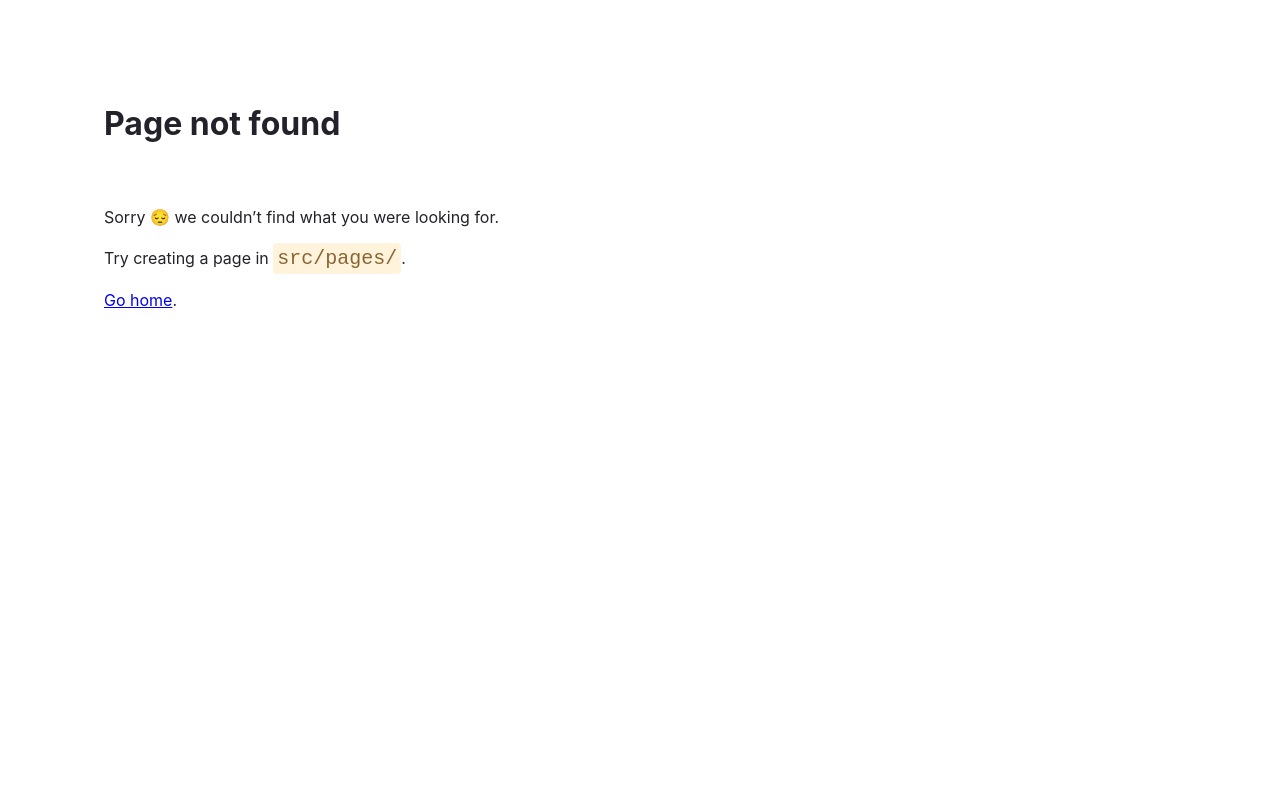
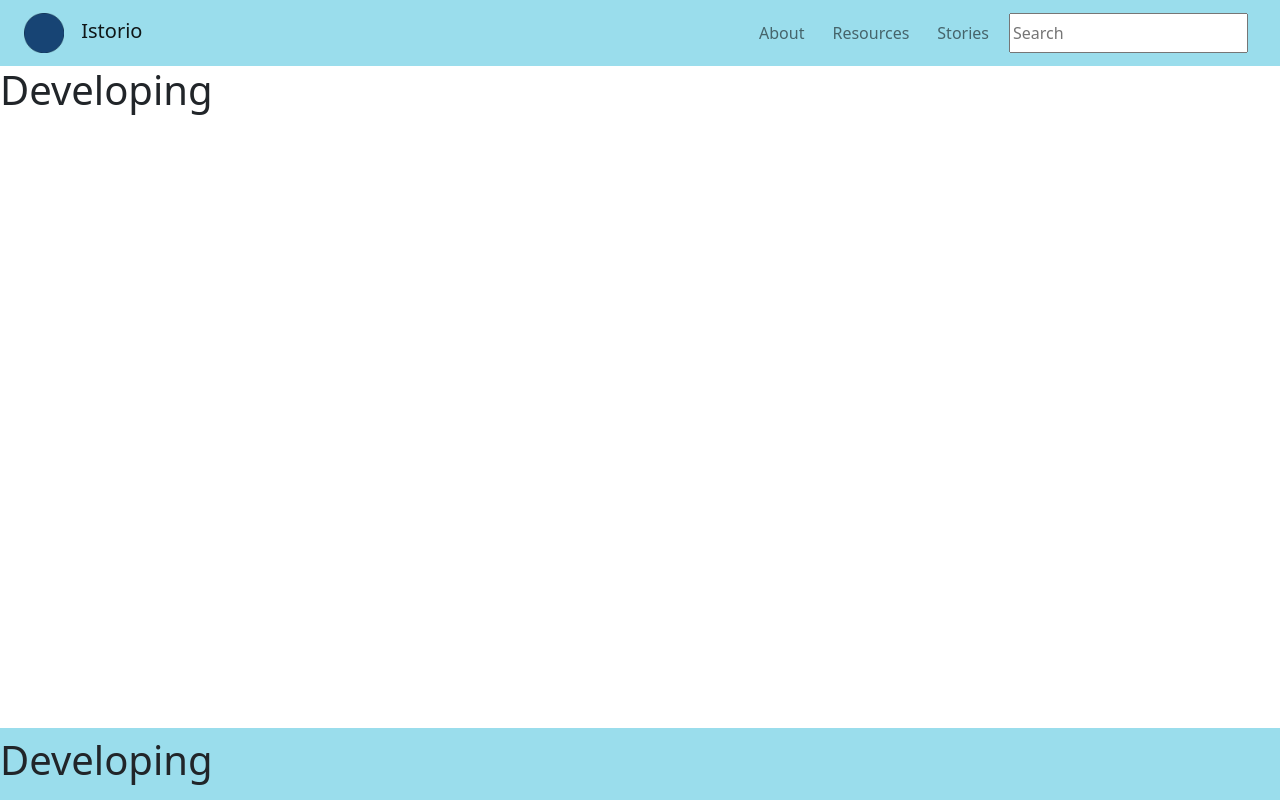
Before and after one commit to berrygoodthings/Stories-in-Healthcare, a Gatsby site: page /about in a window 1280 px wide. Before the commit this address had no page. Built offline with nearby package versions, Linux system fonts and the light colour scheme; Gatsby itself is replaced by a stand-in of ours.

Commit message:
Basic navbar, footer
Basic navbar and footer implemented
Todo: work on index page next, other pages not requiring routing

```diff
--- a/gatsby-config.js
+++ b/gatsby-config.js
@@ -1,6 +1,6 @@
 module.exports = {
   siteMetadata: {
-    title: `story`,
+    title: `Istorio`,
     siteUrl: `https://www.yourdomain.tld`
   },
   plugins: ["gatsby-plugin-emotion", "gatsby-plugin-image", "gatsby-plugin-sharp", "gatsby-transformer-sharp", {
--- a/package.json
+++ b/package.json
@@ -17,6 +17,7 @@
   "dependencies": {
     "@emotion/react": "^11.9.0",
     "@emotion/styled": "^11.8.1",
+    "bootstrap": "^5.1.3",
     "gatsby": "^4.11.2",
     "gatsby-plugin-emotion": "^7.11.0",
     "gatsby-plugin-image": "^2.11.1",
@@ -25,6 +26,7 @@
     "gatsby-source-firestore": "^1.0.3",
     "gatsby-transformer-sharp": "^4.11.0",
     "react": "^17.0.1",
+    "react-bootstrap": "^2.2.3",
     "react-dom": "^17.0.1"
   }
 }
--- /dev/null
+++ b/src/components/footer.js
@@ -0,0 +1,26 @@
+import { Link } from "gatsby"
+import PropTypes from "prop-types"
+import React from "react"
+import { Container, Row, Col } from "react-bootstrap"
+import 'bootstrap/dist/css/bootstrap.min.css'
+
+import styled from "@emotion/styled"
+
+
+const StyledFooter = styled.header`
+      background: #9ADDEC;
+      minHeight: {window.screen.availHeight * .1};
+      width:{window.screen.availWidth};
+      paddingTop: 70px;
+`
+
+const Footer = ({}) => {
+
+    return(
+    <StyledFooter className = "navbar fixed-bottom">
+      <h1>Developing</h1>
+    </StyledFooter>
+    )
+}
+
+export default Footer
--- a/src/components/header.js
+++ b/src/components/header.js
@@ -1,34 +1,66 @@
 import { Link } from "gatsby"
 import PropTypes from "prop-types"
 import React from "react"
+import { Container, Row, Col, Navbar, Nav } from "react-bootstrap"
+//import 'bootstrap/dist/css/bootstrap.min.css'
+
+import styled from "@emotion/styled"
+
+import Search from "./Search"
+
+import logo from "../images/placeholder image.png"
+let height = window.screen.availHeight;
+
+const StyledHeader = styled.header`
+      background: #9ADDEC;
+      marginBottom: 1.45rem;
+      maxHeight: {height * .01};
+`
+
+const Links = styled.image`
+    float: right;
+`
+
+function Logo(){
+  return(
+    <img src={logo} />
+  )
+}
+const SiteName = styled.div`
+  color: white;
+  float: left;
+  marginBottom: 50%rem;
+  maxWidth:100%;
+`
 
 const Header = ({ siteTitle }) => (
-  <header
-    style={{
-      background: `rebeccapurple`,
-      marginBottom: `1.45rem`,
-    }}
-  >
-    <div
-      style={{
-        margin: `0 auto`,
-        maxWidth: 960,
-        padding: `1.45rem 1.0875rem`,
-      }}
-    >
-      <h1 style={{ margin: 0 }}>
-        <Link
-          to="/"
-          style={{
-            color: `white`,
-            textDecoration: `none`,
-          }}
-        >
-          {siteTitle}
-        </Link>
-      </h1>
-    </div>
-  </header>
+
+  <StyledHeader>
+    <Container fluid>
+    <Navbar expand="md">
+
+      <Navbar.Brand href="/"> <img src={logo} width={40} style={{marginRight:window.screen.availWidth * .015, marginLeft:window.screen.availWidth * .015}}/> {siteTitle} </Navbar.Brand>
+      <Navbar.Toggle aria-controls = "navbarResponsive" />
+      <Navbar.Collapse id="navbarResponsive">
+        <Nav as = "ul" className = "ms-auto" style={{marginRight:window.screen.availWidth * .015}}>
+          <Nav.Item as="li" style={{marginRight:window.screen.availWidth * .015}}>
+            <Link to="./about" className="nav-link" activeClassName="active">About</Link>
+          </Nav.Item>
+          <Nav as="ul" style={{marginRight:window.screen.availWidth * .015}}>
+            <Link to="./resources" className="nav-link" activeClassName="active">Resources</Link>
+          </Nav>
+          <Nav as="ul" style={{marginRight:window.screen.availWidth * .015}}>
+            <Link to="./stories" className="nav-link" activeClassName="active">Stories</Link>
+          </Nav>
+          <Nav as="ul">
+            <Search />
+          </Nav>
+        </Nav>
+      </Navbar.Collapse>
+    </Navbar>
+    </Container>
+  </StyledHeader>
+
 )
 
 Header.propTypes = {
@@ -39,4 +71,5 @@ Header.defaultProps = {
   siteTitle: ``,
 }
 
+
 export default Header
--- a/src/components/layout.js
+++ b/src/components/layout.js
@@ -8,9 +8,14 @@
  import React from "react"
  import PropTypes from "prop-types"
  import {Link, useStaticQuery, graphql } from "gatsby"
+ import { Container, Row, Col } from "react-bootstrap"
+ import 'bootstrap/dist/css/bootstrap.min.css'
 
  import Header from "./header"
- import "./layout.css"
+ import Footer from "./footer"
+ import styled from "@emotion/styled"
+ import { css } from "@emotion/react"
+
 
  const Layout = ({ children }) => {
    const data = useStaticQuery(graphql`
@@ -27,18 +32,10 @@
      <>
        <Header siteTitle={data.site.siteMetadata.title} />
        <div
-         style={{
-           margin: `0 auto`,
-           maxWidth: 960,
-           padding: `0 1.0875rem 1.45rem`,
-         }}
        >
          <main>{children}</main>
-         <footer>
-           © {new Date().getFullYear()}, Built with
-           {` `}
-           <a href="https://www.gatsbyjs.org">Gatsby</a>
-         </footer>
+
+        <Footer />
        </div>
      </>
    )
--- /dev/null
+++ b/src/components/search.js
@@ -0,0 +1,32 @@
+import React from "react";
+
+export default function Search(){
+
+  const [formData, setFormData] = React.useState(
+    {
+        firstName: "",
+        lastName: "",
+        email: "",
+        comments: "",
+        isFriendly: true,
+        employment: ""
+    }
+)
+  {/**handle search - google to see how to handle on enter */}
+  function handleChange(event){
+
+  }
+
+  return(
+  <form className="d-flex" >
+    <input
+        type="text"
+        placeholder="Search"
+        onChange={handleChange}
+        name="Search"
+        className="me-2"
+        value={formData.search}/>
+    </form>
+    )
+
+}
--- /dev/null
+++ b/src/pages/about.js
@@ -0,0 +1,18 @@
+import React from "react";
+import {queryql, Link} from "gatsby";
+import Layout from "../components/layout";
+
+
+const AboutPage = ({}) =>{
+
+
+    return(
+        <Layout>
+
+            <h1>Developing</h1>
+
+        </Layout>
+    )
+}
+
+export default AboutPage
```
Also changed, not shown: src/pages/index.js (+2 -47 lines), src/images/placeholder image.png (added), src/pages/resources.js (added), 1 other file.
